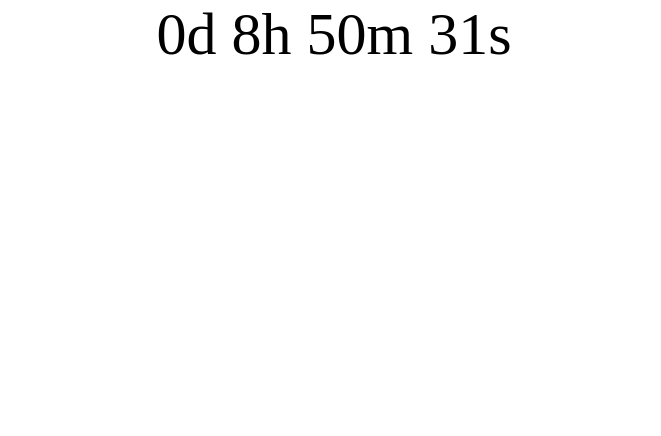
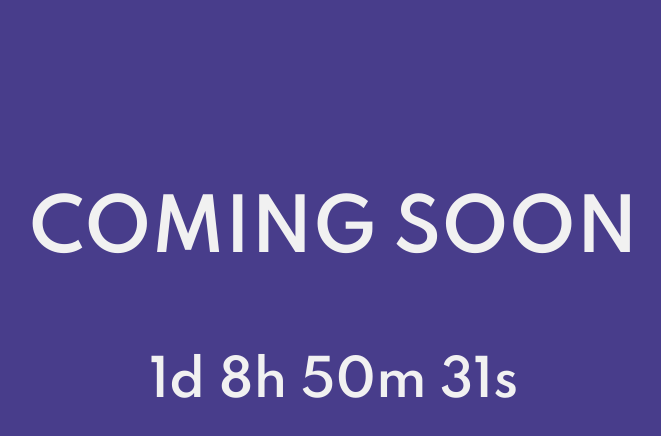
Before and after one commit to shrestha-milan/shrestha-milan.github.io, a plain HTML site: page index.html in a window 1280 px wide. Shown: the whole page, without its empty margins (306-967 px from the left). Drawn offline with Linux system fonts and the light colour scheme.

Commit message:
code changed

```diff
--- a/index.html
+++ b/index.html
@@ -1,70 +1,18 @@
-<!DOCTYPE HTML>
-<html>
+<!doctype html>
+<html lang="en">
 <head>
     <meta charset="UTF-8">
-    <meta http-equiv="X-UA-Compatible" content="IE=edge">
-    <meta name="viewport" content="width=device-width, initial-scale=1">
-    <link type="text/css" href="static/stylesheet.css" rel="stylesheet">
-    <style>
-    p {
-      text-align: center;
-      font-size: 60px;
-      margin-top: 0px;
-    }
-    </style>
+    <meta name="viewport"
+          content="width=device-width, user-scalable=no, initial-scale=1.0, maximum-scale=1.0, minimum-scale=1.0">
+    <meta http-equiv="X-UA-Compatible" content="ie=edge">
+    <link type="text/css" href="static/css/stylesheet.css" rel="stylesheet">
+    <title>shrestha-milan</title>
 </head>
 <body>
-        <!--div id="main-container" class="container-main">
-        <section id="navbar-section">
-            <ul>
-                <li></li>
-                <li></li>
-            </ul>
-        </section>
-        <div id="content-part-of-site" class="description-container">
-
-        </div>
-        <div id="footer-part">
-            <section id="social-share-and-links">
-
-            </section>
-            <section id="main-content">
-
-            </section>
-        </div>
-    </div-->
-    <p id="demo"></p>
-
-    <script>
-    // Set the date we're counting down to
-    var countDownDate = new Date("April 15, 2021 15:37:25").getTime();
-
-    // Update the count down every 1 second
-    var x = setInterval(function() {
-
-      // Get today's date and time
-      var now = new Date().getTime();
-
-      // Find the distance between now and the count down date
-      var distance = countDownDate - now;
-
-      // Time calculations for days, hours, minutes and seconds
-      var days = Math.floor(distance / (1000 * 60 * 60 * 24));
-      var hours = Math.floor((distance % (1000 * 60 * 60 * 24)) / (1000 * 60 * 60));
-      var minutes = Math.floor((distance % (1000 * 60 * 60)) / (1000 * 60));
-      var seconds = Math.floor((distance % (1000 * 60)) / 1000);
-
-      // Output the result in an element with id="demo"
-      document.getElementById("demo").innerHTML = days + "d " + hours + "h "
-      + minutes + "m " + seconds + "s ";
-
-      // If the count down is over, write some text
-      if (distance < 0) {
-        clearInterval(x);
-        document.getElementById("demo").innerHTML = "EXPIRED";
-      }
-    }, 1000);
-    </script>
-
+    <div id="main-container" class="main-box">
+        <h2>COMING SOON</h2>
+        <p id="demo"></p>
+    </div>
+    <script src="static/js/time.js"></script>
 </body>
 </html>
--- /dev/null
+++ b/static/css/stylesheet.css
@@ -0,0 +1,29 @@
+@import url('https://fonts.googleapis.com/css2?family=Spartan:wght@600&display=swap');
+*{
+    margin: 0%;
+    padding: 0%;
+}
+body{
+    font-family: 'Spartan', sans-serif;
+    background-color: #483d8b;
+}
+.main-box{
+    position: relative;
+    justify-content: center;
+    align-items: center;
+}
+p{
+    margin-top: 80px;
+    text-align: center;
+    font-size: 50px;
+    color: #F1F1F1;
+}
+h2{
+    text-align: center;
+    font-size: 70px;
+    margin-top: 190px;
+    color: #f1f1f1;
+}
+img{
+    width: 1000px;
+}
--- /dev/null
+++ b/static/js/time.js
@@ -0,0 +1,28 @@
+    // Set the date we're counting down to
+    var countDownDate = new Date("April 16, 2021 15:37:25").getTime();
+
+    // Update the count down every 1 second
+    var x = setInterval(function() {
+
+      // Get today's date and time
+      var now = new Date().getTime();
+
+      // Find the distance between now and the count down date
+      var distance = countDownDate - now;
+
+      // Time calculations for days, hours, minutes and seconds
+      var days = Math.floor(distance / (1000 * 60 * 60 * 24));
+      var hours = Math.floor((distance % (1000 * 60 * 60 * 24)) / (1000 * 60 * 60));
+      var minutes = Math.floor((distance % (1000 * 60 * 60)) / (1000 * 60));
+      var seconds = Math.floor((distance % (1000 * 60)) / 1000);
+
+      // Output the result in an element with id="demo"
+      document.getElementById("demo").innerHTML = days + "d " + hours + "h "
+      + minutes + "m " + seconds + "s ";
+
+      // If the count down is over, write some text
+      if (distance < 0) {
+        clearInterval(x);
+        document.getElementById("demo").innerHTML = "EXPIRED";
+      }
+    }, 1000);
--- a/static/stylesheet.css
+++ /dev/null
@@ -1,4 +0,0 @@
-*{
-    margin: 0%;
-    padding: 0%;
-}
```
Also changed, not shown: static/images/unsplash_pic.jpg (added), 1 other file.
